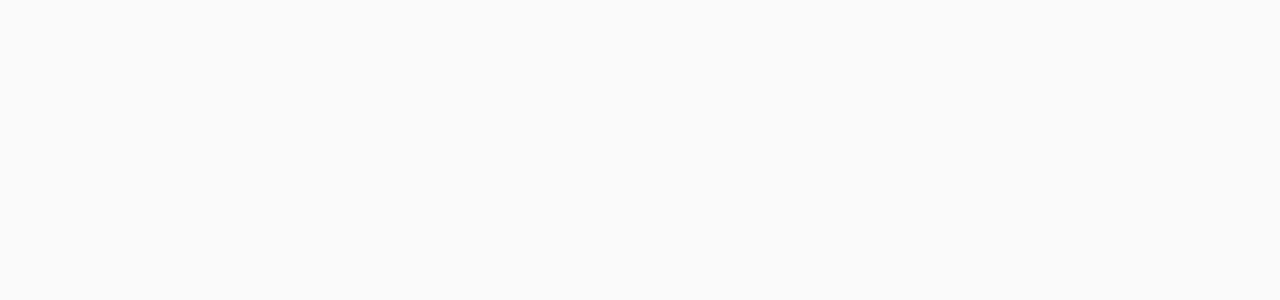
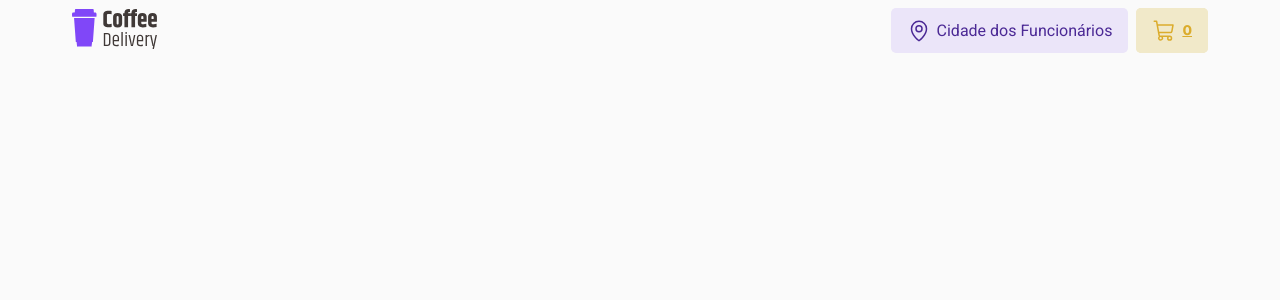
Before and after one commit to ssisaias/desafio02-coffee-delivery, a React (Vite) app: page /checkout in a window 1280 px wide. Before the commit this address had no page. Shown: the top 300 px of the page. Built offline with nearby package versions, Linux system fonts and the light colour scheme; the HTML template or start-up script is replaced by a standard one.

Commit message:
Add checkout page

```diff
--- a/src/Router.tsx
+++ b/src/Router.tsx
@@ -1,13 +1,14 @@
 import { Routes, Route } from 'react-router-dom'
 import { Home } from './pages/Home'
 import { DefaultLayout } from './layouts/DefaultLayout'
+import { Checkout } from './pages/Checkout'
 
 export function Router() {
   return (
     <Routes>
       <Route path="/" element={<DefaultLayout />}>
         <Route path="/" element={<Home />} />
-        {/* <Route path="/checkout" element={<checkout />} /> */}
+        <Route path="/checkout" element={<Checkout />} />
         {/* <Route path="/checkout-success" element={<checkout-success />} /> */}
       </Route>
     </Routes>
--- a/src/components/CoffeeCard/index.tsx
+++ b/src/components/CoffeeCard/index.tsx
@@ -1,4 +1,4 @@
-import { Minus, MinusSquare, Plus, PlusSquare, ShoppingCart } from "@phosphor-icons/react"
+import { Minus, Plus, ShoppingCart } from "@phosphor-icons/react"
 import { CoffeeInterface } from "../../interface/interfaces"
 import images from "../../util/imageResolver"
 import { SquareIconBg } from "../ui/IconBackground/styles"
--- a/src/components/Header/index.tsx
+++ b/src/components/Header/index.tsx
@@ -13,7 +13,9 @@
 export function Header() {
   return (
     <HeaderContainer>
-      <img src={Logo} alt="" />
+      <NavLink to={'/'} title='checkout'>
+        <img src={Logo} alt="home" />
+      </NavLink>
       <nav>
         {/* <LocationButton type='button' title="History">
           <MapPin size={24} />
--- /dev/null
+++ b/src/pages/Checkout/index.tsx
@@ -0,0 +1,9 @@
+import { CheckoutPageContainer } from "./styles";
+
+export function Checkout() {
+  return (
+    <CheckoutPageContainer>
+
+    </CheckoutPageContainer>
+  )
+}
--- /dev/null
+++ b/src/pages/Checkout/styles.ts
@@ -0,0 +1,5 @@
+import styled from "styled-components";
+
+export const CheckoutPageContainer = styled.div`
+    margin-top: 24px;
+`
```
